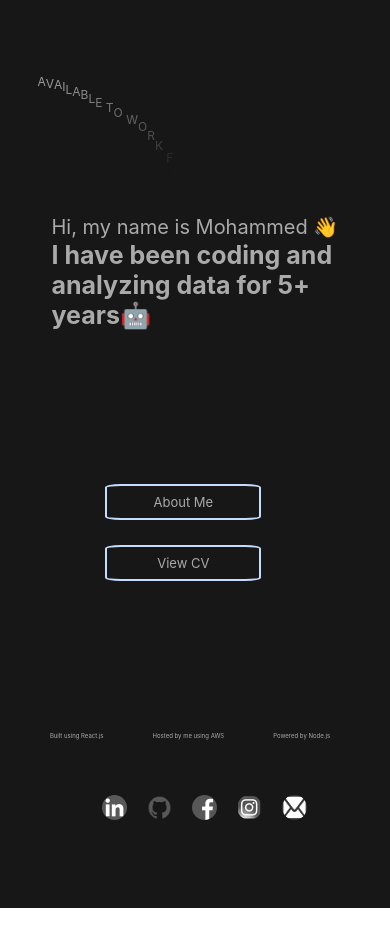
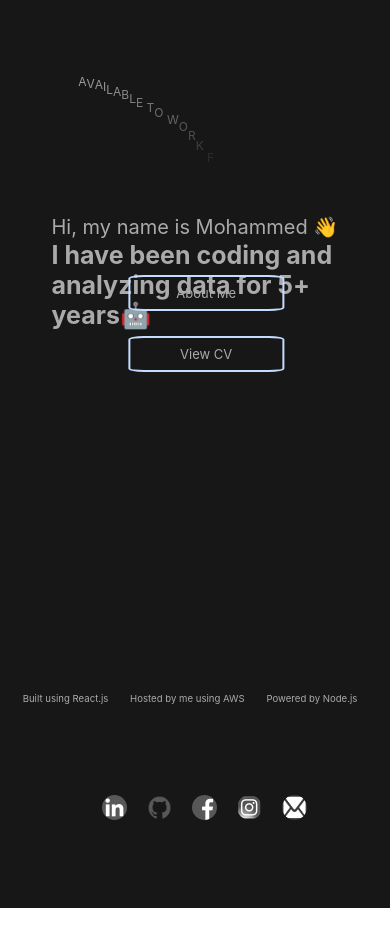
Before and after one commit to Mohammed-Bakhshi/Digital-Portfolio, a React (Create React App) app in the folder Frontend/: page / in a window 390 px wide. Before the commit the page ends 908 px from the top, so only its background shows below. Built offline with nearby package versions, Linux system fonts and the light colour scheme.

Commit message:
Add files via upload

```diff
--- a/Frontend/src/Aboutme.js
+++ b/Frontend/src/Aboutme.js
@@ -83,6 +83,13 @@ const MainContent = () => {
     textDecoration: 'none',
     color: '#aaa',
     borderBottom: '2px solid #aaa',
+    transition: 'color 0.3s, border-bottom-color 0.3s', // Added transition
+  };
+
+  // Adjusted hover style
+  const linkHoverStyle = {
+    color: '#C4DCFF',
+    borderBottomColor: '#C4DCFF',
   };
 
   const imageContainerStyle = {
@@ -165,14 +172,16 @@ const MainContent = () => {
           ::selection {
             color: #00e6e6;
           }
+          a:hover {
+            ${JSON.stringify(linkHoverStyle).slice(1, -1).replace(/["{}]/g, '')}
+          }
         `}
       </style>
       <div style={{ position: 'relative' }}>
         <div style={mainContentStyle}>
           <div style={linksContainerStyle}>
-          <a href="https://react--portfolio.s3.eu-west-2.amazonaws.com/Mohammed+Bakhshi+CV+.pdf" target="_blank" rel="noopener noreferrer" style={{ ...linkStyle }}>View CV</a>
+            <a href="https://react--portfolio.s3.eu-west-2.amazonaws.com/Mohammed+Bakhshi+CV+.pdf" target="_blank" rel="noopener noreferrer" style={{ ...linkStyle }}>View CV</a>
             <a href="/" style={{ ...linkStyle }}>Home</a>
-
           </div>
           <div style={imageContainerStyle}>
             <img
--- a/Frontend/src/App.js
+++ b/Frontend/src/App.js
@@ -83,10 +83,10 @@ const Portfolio = () => {
     display: 'flex',
 
     gap: '10%',
-    position: 'fixed',
+    position: 'relative',
     flexDirection: isMobileView ? 'column' : 'row', // Change flex direction based on view
-    bottom: isMobileView ? '30%' : '35%',
-    left:isMobileView?'47%':'48.5%',
+    marginTop: isMobileView ? '60%' : '20%',
+    marginLeft:isMobileView?'53%':'55%',
     transform: 'translateX(-50%)',
     zIndex: 1,
   };
@@ -173,7 +173,7 @@ const Portfolio = () => {
                     </h2>
                   </div>
 
-                  <div ref={textWrapperRef} className="ml13" style={{ marginTop: isMobileView ? '10%' : '3%', marginLeft: isMobileView ? '-10%' : '15%', maxWidth: isMobileView ? '95%' : '80%', textAlign: 'center',position:'relative' }}>
+                  <div ref={textWrapperRef} className="ml13" style={{ marginTop: isMobileView ? '10%' : '3%', marginLeft: isMobileView ? '0%' : '11%', maxWidth: isMobileView ? '100%' : '80%', textAlign: 'center',position:'relative' }}>
                     <h2 className="ml13">
                       Available to work <br />
                       <span style={{ display: 'block', fontSize: isMobileView ? '11px' : '1px', fontWeight: 'normal', color: '#aaa' }}>Flexible salary</span>
@@ -272,11 +272,11 @@ const Portfolio = () => {
                   justifyContent: 'center',
                   alignItems: 'center',
                   color: '#aaa',
-                  position: 'fixed',
-                  bottom: '100px',
+                  position: 'relative',
+                  bottom: '225px',
                   width: '100%',
-                  fontSize:isMobileView? '30%': '80%',
-                  gap: '10%',
+                  fontSize:isMobileView? '60%': '80%',
+                  gap:isMobileView?'3%':'10%',
                 }}>
                   <p style={{ marginRight: '10px' }}>Built using React.js</p>
                   <p style={{ marginRight: '10px' }}>Hosted by me using AWS</p>
```
